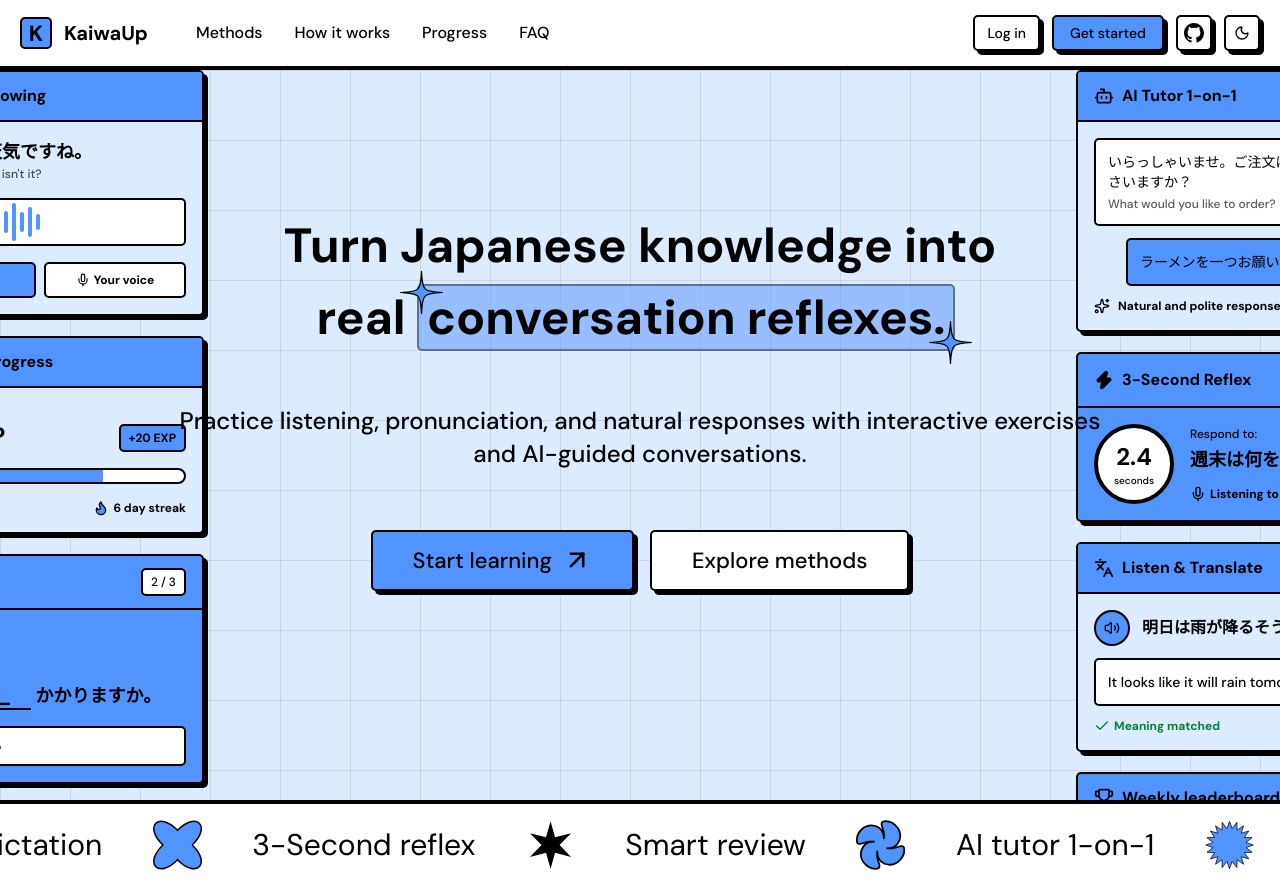
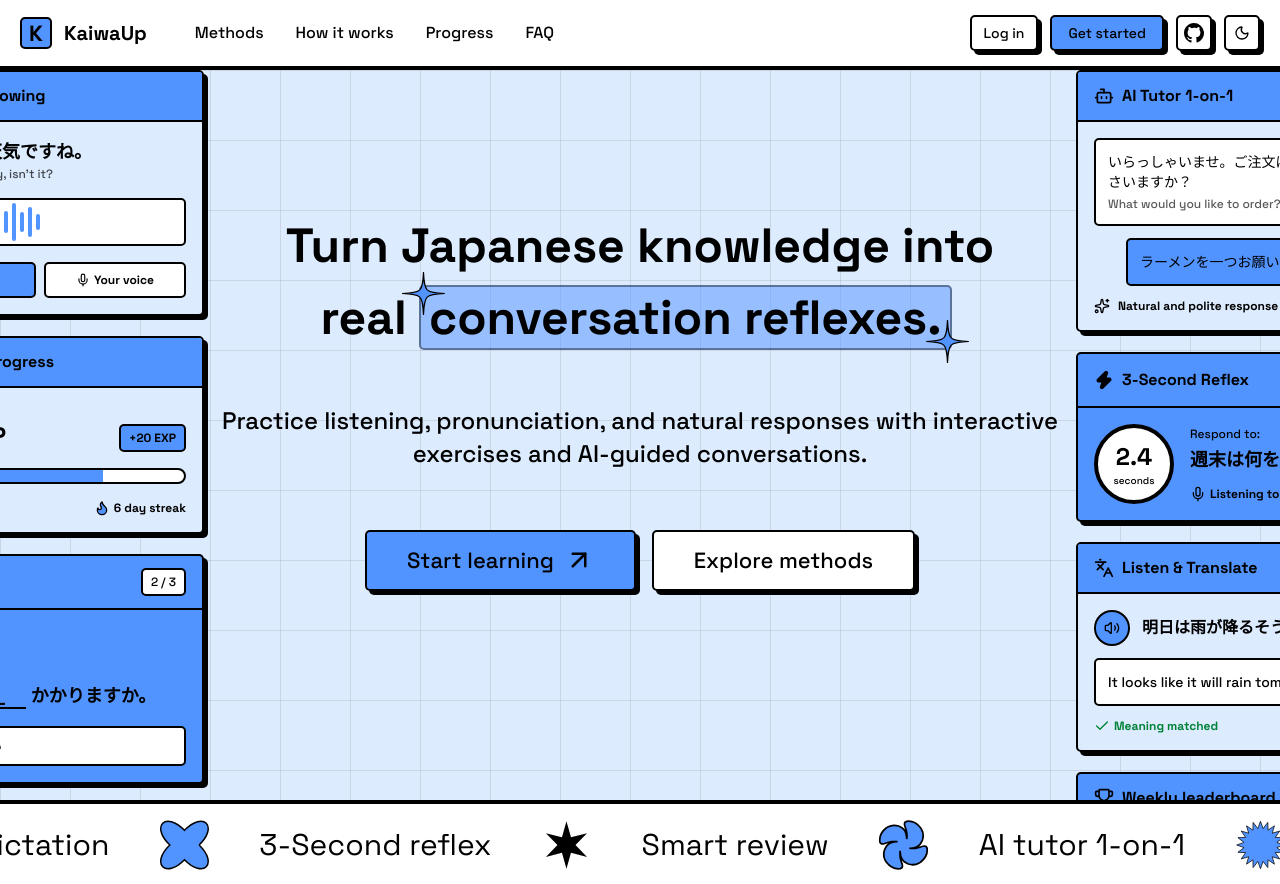
Before and after one commit to mrthinh307/kaiwa-up, a Next.js app in the folder apps/web/: page / in a window 1280 px wide. Shown: the top 884 px of the page. Built offline with nearby package versions, Linux system fonts and the light colour scheme; no server answers.

Commit message:
style(web): replace DM Sans with Space Grotesk for Vietnamese support

```diff
--- a/apps/web/src/app/globals.css
+++ b/apps/web/src/app/globals.css
@@ -77,7 +77,7 @@
   --spacing-reverseBoxShadowY: -4px;
   --radius-base: 5px;
   --shadow-shadow: var(--shadow);
-  --font-sans: var(--font-dm-sans), var(--font-noto-sans-jp), sans-serif;
+  --font-sans: var(--font-space-grotesk), var(--font-noto-sans-jp), sans-serif;
   --font-weight-base: 500;
   --font-weight-heading: 700;
 }
--- a/apps/web/src/app/layout.tsx
+++ b/apps/web/src/app/layout.tsx
@@ -1,6 +1,6 @@
 import type { Metadata } from "next";
 
-import { DM_Sans, Noto_Sans_JP } from "next/font/google";
+import { Noto_Sans_JP, Space_Grotesk } from "next/font/google";
 
 import { ThemeProvider } from "@/components/common/theme/theme-provider";
 import { Toaster } from "@/components/ui/sonner";
@@ -8,9 +8,9 @@
 
 import "./globals.css";
 
-const dmSans = DM_Sans({
-  variable: "--font-dm-sans",
-  subsets: ["latin"],
+const spaceGrotesk = Space_Grotesk({
+  variable: "--font-space-grotesk",
+  subsets: ["latin", "latin-ext", "vietnamese"],
   display: "swap",
 });
 
@@ -35,7 +35,7 @@
   return (
     <html
       lang="en"
-      className={`${dmSans.variable} ${notoSansJp.variable} h-full scroll-smooth antialiased`}
+      className={`${spaceGrotesk.variable} ${notoSansJp.variable} h-full scroll-smooth antialiased`}
       suppressHydrationWarning
     >
       <body suppressHydrationWarning className="flex min-h-full flex-col">
```
Also changed, not shown: 1 other file (tests, documents, lock files or other folders).
